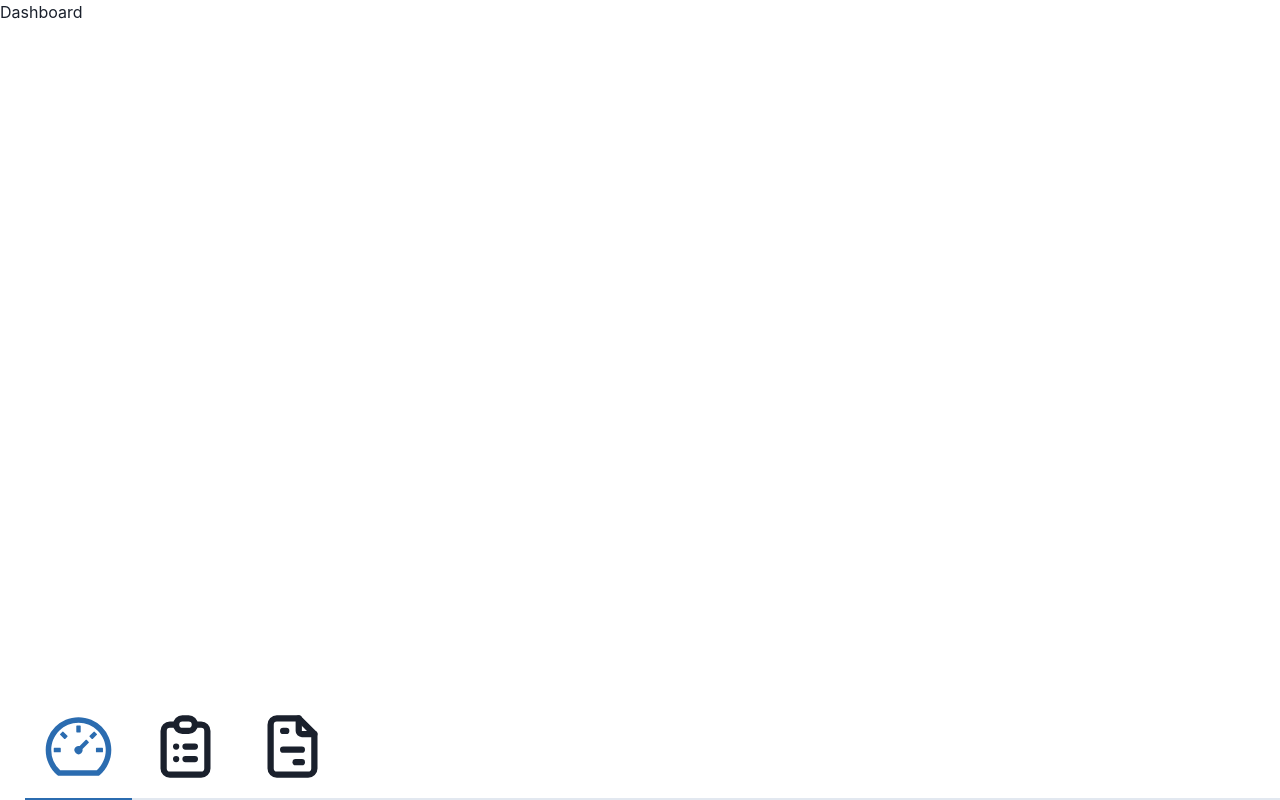
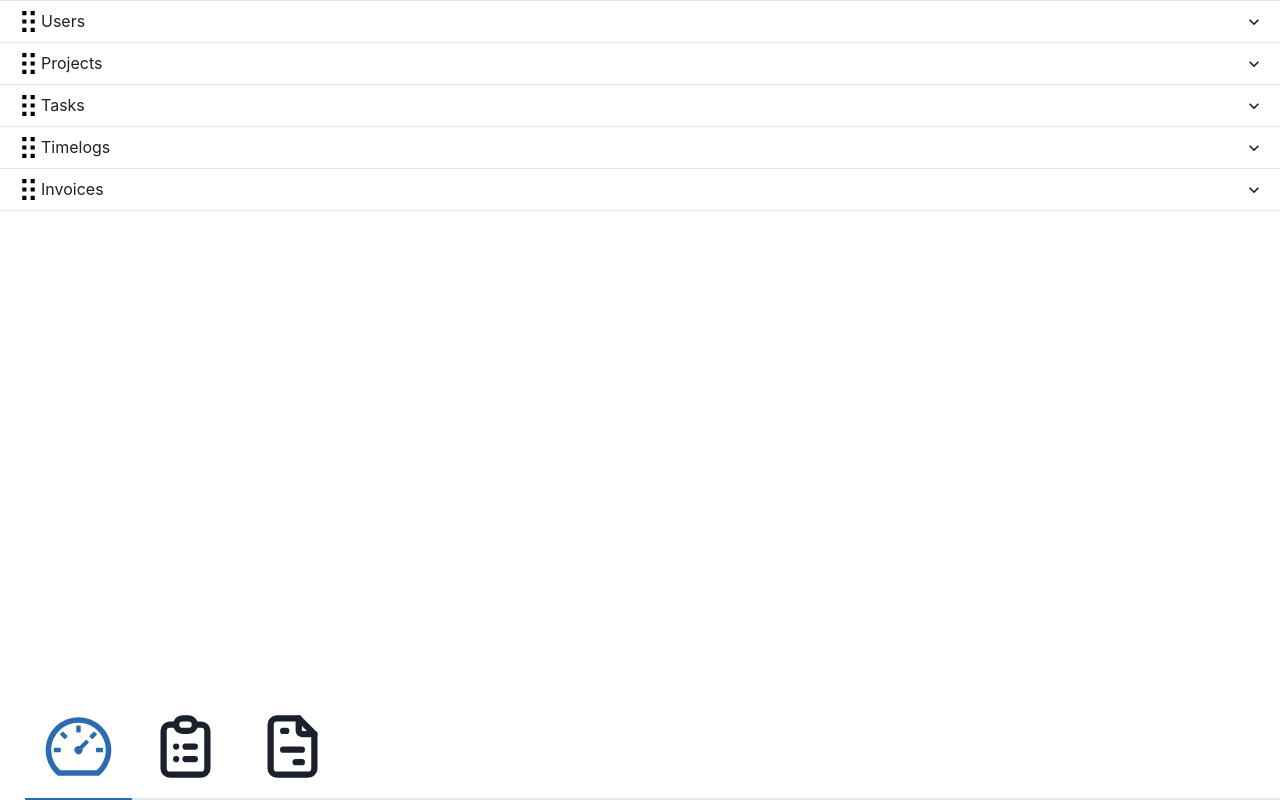
Before and after one commit to linda-94-andersson/KS2-webb-mobile, a React (Vite) app: page / in a window 1280 px wide. Built offline with nearby package versions, Linux system fonts and the light colour scheme; no server answers.

Commit message:
Setup of data in dashboard

```diff
--- a/src/components/dashboardComponents/InvoiceAmount.tsx
+++ b/src/components/dashboardComponents/InvoiceAmount.tsx
@@ -1,7 +1,54 @@
 import React from "react";
+import {
+  Box,
+  AccordionItem,
+  AccordionButton,
+  AccordionPanel,
+  AccordionIcon,
+  Table,
+  Thead,
+  Tbody,
+  Tr,
+  Th,
+  Td,
+  TableContainer,
+  Icon,
+} from "@chakra-ui/react";
+import { GrDrag } from "react-icons/gr";
+import { useInvoice } from "../../context/InvoiceContext";
 
 const InvoiceAmount = () => {
-  return <div>InvoiceAmount</div>;
+  const { invoiceValue } = useInvoice();
+  return (
+    <AccordionItem>
+      <h2>
+        <AccordionButton _expanded={{ bg: "#4299E1", color: "white" }}>
+          <Box flex="1" textAlign="left">
+            <Box style={{ display: "flex" }}>
+              <Icon as={GrDrag} w={25} h={25} /> <span>Invoices</span>
+            </Box>
+          </Box>
+          <AccordionIcon />
+        </AccordionButton>
+        <AccordionPanel pb={4}>
+          <TableContainer>
+            <Table variant="simple">
+              <Thead>
+                <Tr>
+                  <Th>Amount of invoices</Th>
+                </Tr>
+              </Thead>
+              <Tbody>
+                <Tr>
+                  <Td>{invoiceValue.invoices?.length}</Td>
+                </Tr>
+              </Tbody>
+            </Table>
+          </TableContainer>
+        </AccordionPanel>
+      </h2>
+    </AccordionItem>
+  );
 };
 
 export default InvoiceAmount;
--- a/src/components/dashboardComponents/ProjectAmount.tsx
+++ b/src/components/dashboardComponents/ProjectAmount.tsx
@@ -1,7 +1,57 @@
 import React from "react";
+import {
+  Box,
+  AccordionItem,
+  AccordionButton,
+  AccordionPanel,
+  AccordionIcon,
+  Table,
+  Thead,
+  Tbody,
+  Tr,
+  Th,
+  Td,
+  TableContainer,
+  Icon,
+} from "@chakra-ui/react";
+import { GrDrag } from "react-icons/gr";
+import { useProject } from "../../context/ProjectContext";
 
 const ProjectAmount = () => {
-  return <div>ProjectAmount</div>;
+  const { projectValue } = useProject();
+
+  return (
+    <>
+      <AccordionItem>
+        <h2>
+          <AccordionButton _expanded={{ bg: "#4299E1", color: "white" }}>
+            <Box flex="1" textAlign="left">
+              <Box style={{ display: "flex" }}>
+                <Icon as={GrDrag} w={25} h={25} /> <span>Projects</span>
+              </Box>
+            </Box>
+            <AccordionIcon />
+          </AccordionButton>
+          <AccordionPanel pb={4}>
+            <TableContainer>
+              <Table variant="simple">
+                <Thead>
+                  <Tr>
+                    <Th>Amount of projects</Th>
+                  </Tr>
+                </Thead>
+                  <Tbody>
+                    <Tr>
+                      <Td>{projectValue.projects?.length}</Td>
+                    </Tr>
+                  </Tbody>
+              </Table>
+            </TableContainer>
+          </AccordionPanel>
+        </h2>
+      </AccordionItem>
+    </>
+  );
 };
 
 export default ProjectAmount;
--- a/src/components/dashboardComponents/TaskAmount.tsx
+++ b/src/components/dashboardComponents/TaskAmount.tsx
@@ -1,7 +1,57 @@
 import React from "react";
+import {
+  Box,
+  AccordionItem,
+  AccordionButton,
+  AccordionPanel,
+  AccordionIcon,
+  Table,
+  Thead,
+  Tbody,
+  Tr,
+  Th,
+  Td,
+  TableContainer,
+  Icon,
+} from "@chakra-ui/react";
+import { GrDrag } from "react-icons/gr";
+import { useTask } from "../../context/TaskContext";
 
 const TaskAmount = () => {
-  return <div>TaskAmount</div>;
+  const { taskValue } = useTask();
+
+  return (
+    <>
+      <AccordionItem>
+        <h2>
+          <AccordionButton _expanded={{ bg: "#4299E1", color: "white" }}>
+            <Box flex="1" textAlign="left">
+              <Box style={{ display: "flex" }}>
+                <Icon as={GrDrag} w={25} h={25} /> <span>Tasks</span>
+              </Box>
+            </Box>
+            <AccordionIcon />
+          </AccordionButton>
+          <AccordionPanel pb={4}>
+            <TableContainer>
+              <Table variant="simple">
+                <Thead>
+                  <Tr>
+                    <Th>Amount of tasks</Th>
+                  </Tr>
+                </Thead>
+                  <Tbody>
+                    <Tr>
+                      <Td>{taskValue.tasks?.length}</Td>
+                    </Tr>
+                  </Tbody>
+              </Table>
+            </TableContainer>
+          </AccordionPanel>
+        </h2>
+      </AccordionItem>
+    </>
+  );
 };
 
 export default TaskAmount;
--- a/src/components/dashboardComponents/TimelogAmount.tsx
+++ b/src/components/dashboardComponents/TimelogAmount.tsx
@@ -1,7 +1,58 @@
 import React from "react";
+import {
+  Box,
+  AccordionItem,
+  AccordionButton,
+  AccordionPanel,
+  AccordionIcon,
+  Table,
+  Thead,
+  Tbody,
+  Tr,
+  Th,
+  Td,
+  TableContainer,
+  Icon,
+} from "@chakra-ui/react";
+import { GrDrag } from "react-icons/gr";
+import { useTimeLog } from "../../context/TimelogContext";
+
+//Set and calc the last 30 days
 
 const TimelogAmount = () => {
-  return <div>TimelogAmount</div>;
+  const { timeLogValue } = useTimeLog();
+  return (
+    <>
+      <AccordionItem>
+        <h2>
+          <AccordionButton _expanded={{ bg: "#4299E1", color: "white" }}>
+            <Box flex="1" textAlign="left">
+              <Box style={{ display: "flex" }}>
+                <Icon as={GrDrag} w={25} h={25} /> <span>Timelogs</span>
+              </Box>
+            </Box>
+            <AccordionIcon />
+          </AccordionButton>
+          <AccordionPanel pb={4}>
+            <TableContainer>
+              <Table variant="simple">
+                <Thead>
+                  <Tr>
+                    <Th>Amount of timelogs</Th>
+                  </Tr>
+                </Thead>
+                  <Tbody>
+                    <Tr>
+                      <Td>{timeLogValue.timeLogs?.length}</Td>
+                    </Tr>
+                  </Tbody>
+              </Table>
+            </TableContainer>
+          </AccordionPanel>
+        </h2>
+      </AccordionItem>
+    </>
+  );
 };
 
 export default TimelogAmount;
--- a/src/components/dashboardComponents/UserAmount.tsx
+++ b/src/components/dashboardComponents/UserAmount.tsx
@@ -1,7 +1,57 @@
 import React from "react";
+import {
+  Box,
+  AccordionItem,
+  AccordionButton,
+  AccordionPanel,
+  AccordionIcon,
+  Table,
+  Thead,
+  Tbody,
+  Tr,
+  Th,
+  Td,
+  TableContainer,
+  Icon,
+} from "@chakra-ui/react";
+import { GrDrag } from "react-icons/gr";
+import { useUser } from "../../context/UserContext";
 
 const UserAmount = () => {
-  return <div>UserAmount</div>;
+  const { userValue } = useUser();
+
+  return (
+    <>
+      <AccordionItem>
+        <h2>
+          <AccordionButton _expanded={{ bg: "#4299E1", color: "white" }}>
+            <Box flex="1" textAlign="left">
+              <Box style={{ display: "flex" }}>
+                <Icon as={GrDrag} w={25} h={25} /> <span>Users</span>
+              </Box>
+            </Box>
+            <AccordionIcon />
+          </AccordionButton>
+          <AccordionPanel pb={4}>
+            <TableContainer>
+              <Table variant="simple">
+                <Thead>
+                  <Tr>
+                    <Th>Amount of users</Th>
+                  </Tr>
+                </Thead>
+                <Tbody>
+                  <Tr>
+                    <Td>{userValue.users?.length}</Td>
+                  </Tr>
+                </Tbody>
+              </Table>
+            </TableContainer>
+          </AccordionPanel>
+        </h2>
+      </AccordionItem>
+    </>
+  );
 };
 
 export default UserAmount;
--- a/src/routes/Dashboard.tsx
+++ b/src/routes/Dashboard.tsx
@@ -1,7 +1,23 @@
 import React from "react";
+import InvoiceAmount from "../components/dashboardComponents/InvoiceAmount";
+import ProjectAmount from "../components/dashboardComponents/ProjectAmount";
+import TaskAmount from "../components/dashboardComponents/TaskAmount";
+import TimelogAmount from "../components/dashboardComponents/TimelogAmount";
+import UserAmount from "../components/dashboardComponents/UserAmount";
+import { Accordion } from "@chakra-ui/react";
 
 const Dashboard = () => {
-  return <div>Dashboard</div>;
+  return (
+    <div>
+      <Accordion allowToggle>
+        <UserAmount />
+        <ProjectAmount />
+        <TaskAmount />
+        <TimelogAmount />
+        <InvoiceAmount />
+      </Accordion>
+    </div>
+  );
 };
 
 export default Dashboard;
```
